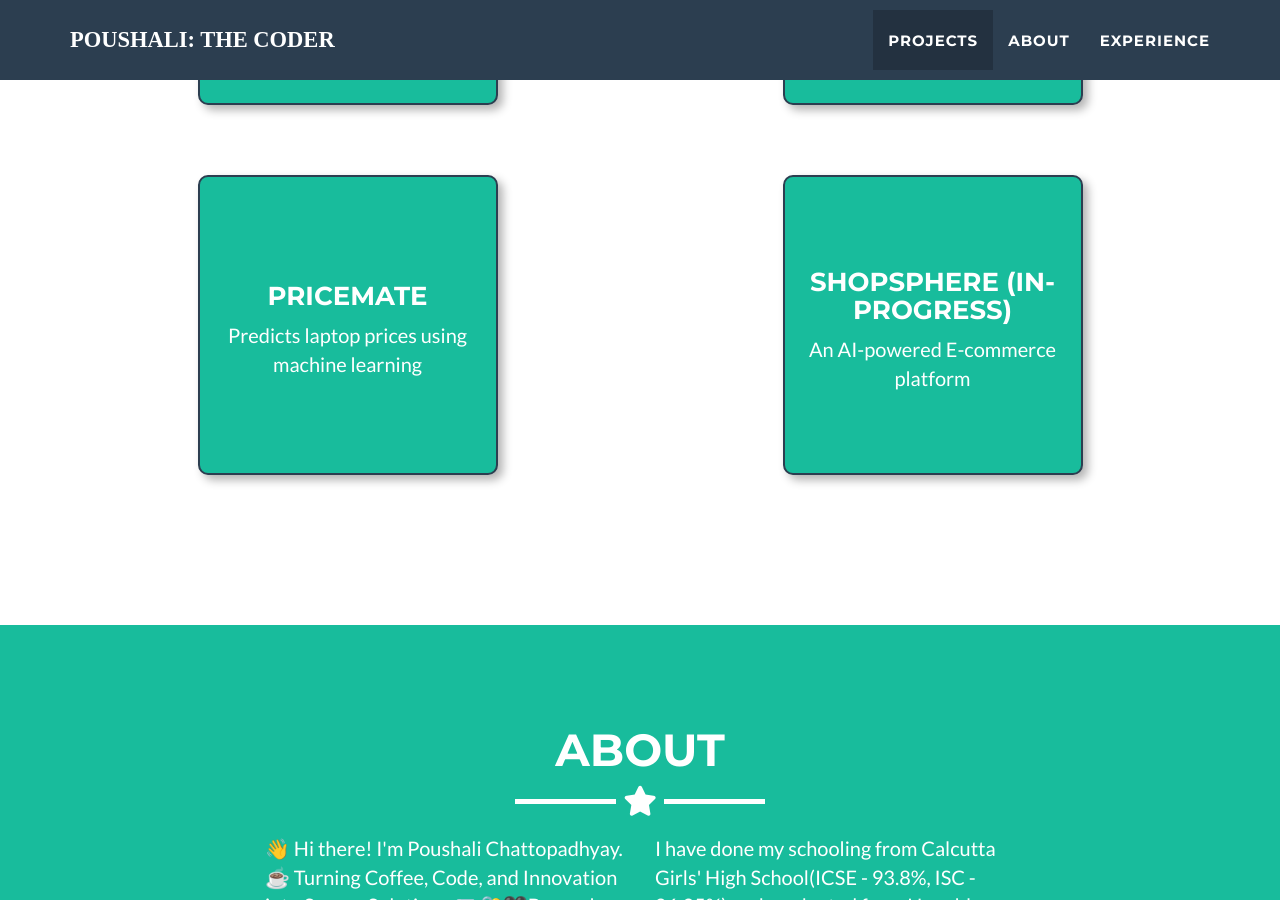
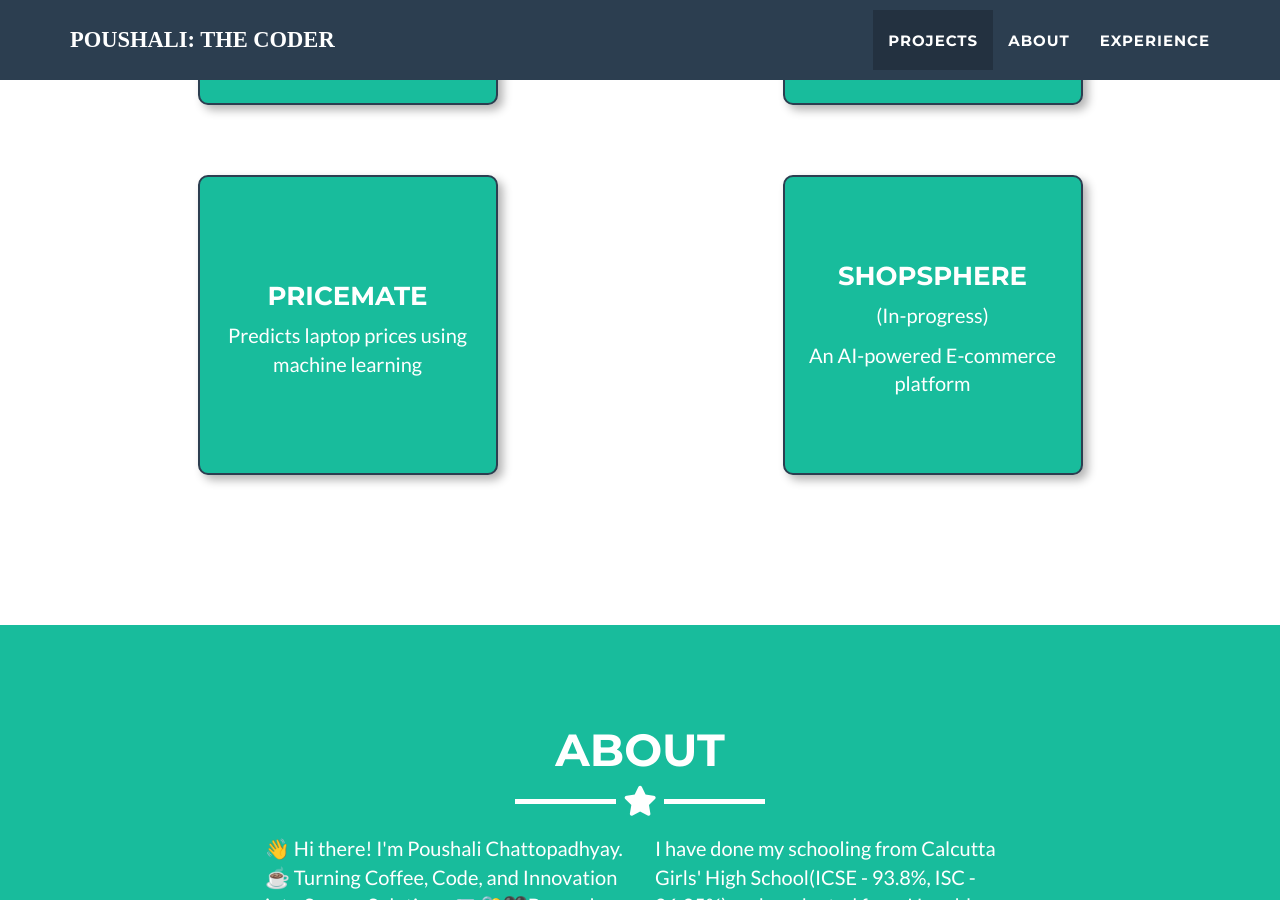
Before and after one commit to poushalic34/poushalic34.github.io, a Jekyll site: the page built from index.html, in a window 1280 px wide and 900 px high, scrolled down 1605 px. Built offline with Jekyll 4.4.1, drawn with Linux system fonts in a browser that asks for light colours.

```diff
--- a/_includes/portfolio_grid.html
+++ b/_includes/portfolio_grid.html
@@ -38,7 +38,8 @@
       <!-- Project 4 -->
       <div class="col-md-6 portfolio-flex-item portfolio-item">
         <div class="project-box" data-toggle="modal" data-target="#projectModal4">
-          <h3>ShopSphere (In-progress)</h3>
+          <h3>ShopSphere</h3>
+          <p>(In-progress)</p>
           <p>An AI-powered E-commerce platform</p>
         </div>
       </div>
```
